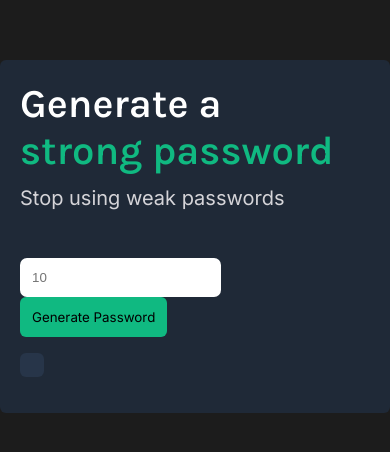
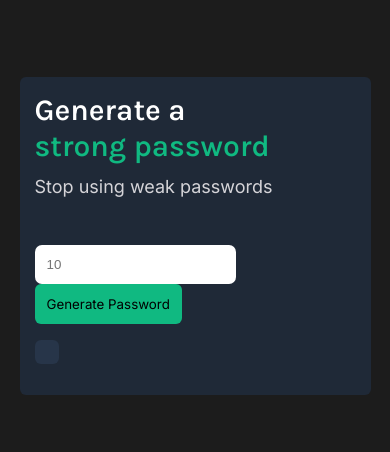
Before and after one commit to ugljesaDotbog/passgen, a plain HTML site: page index.html in a window 390 px wide. Shown: the part 186-638 px from the top of the page. Drawn offline with Linux system fonts and the light colour scheme.

Commit message:
Update styles.css
Responsive design

```diff
--- a/styles.css
+++ b/styles.css
@@ -21,7 +21,7 @@ body {
 
 .container {
    background-color: var(--grey-800);
-   width:700px;
+   max-width:700px;
    padding: 20px;
    box-sizing: border-box;
    margin: 0 auto;
@@ -70,3 +70,23 @@ body {
     border-radius: 6px;
     color: var(--white)
 }
+
+@media (max-width: 768px) {
+    .container {
+        width: 90%;
+        padding: 15px;
+        box-sizing: border-box;
+    }
+
+    #heading {
+        font-size: 30px;
+    }
+
+    #sub-heading {
+        font-size: 18px;
+    }
+
+    #text-input, #submit-button {
+        width: fit-content;
+    }
+}
```
